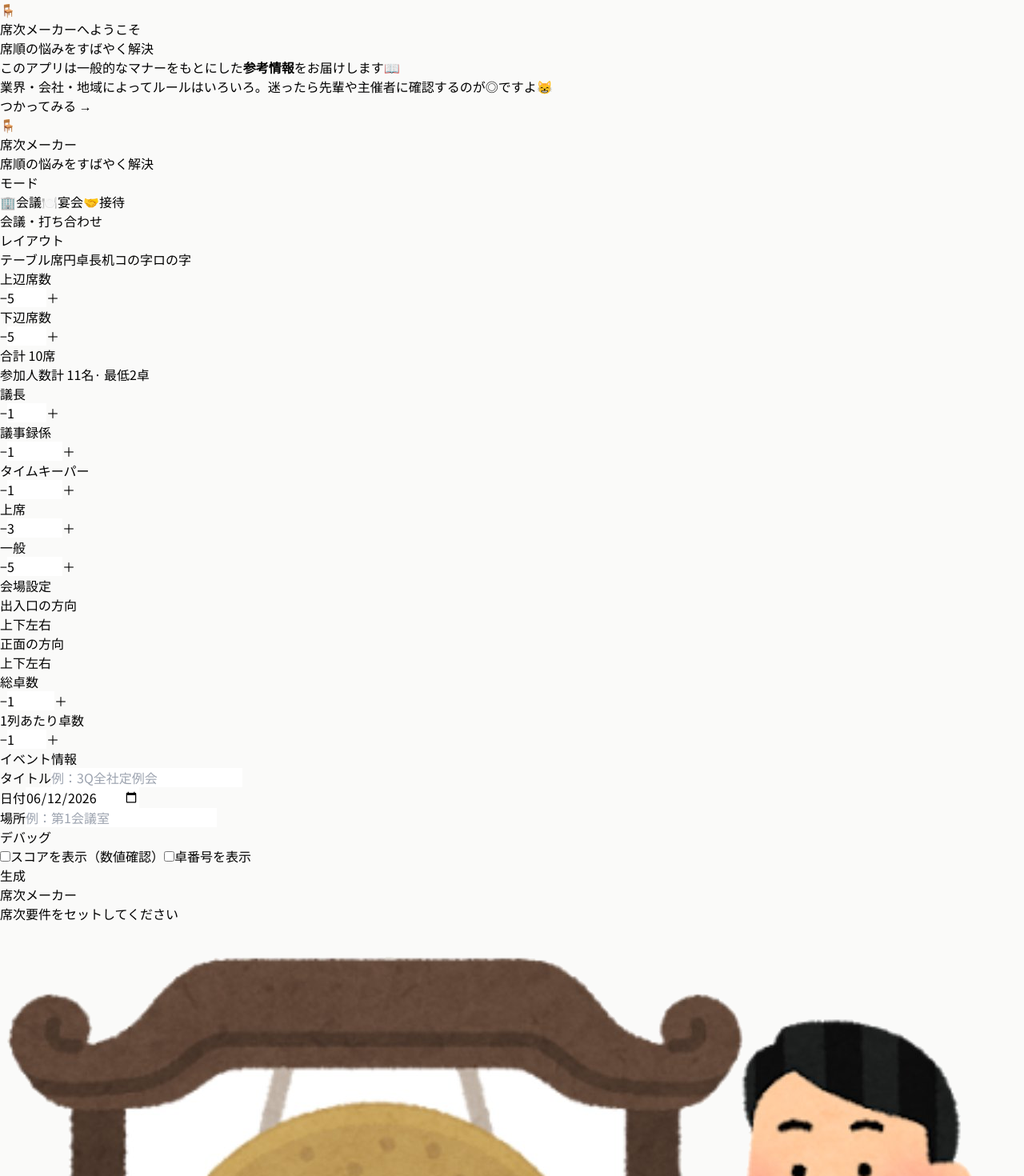
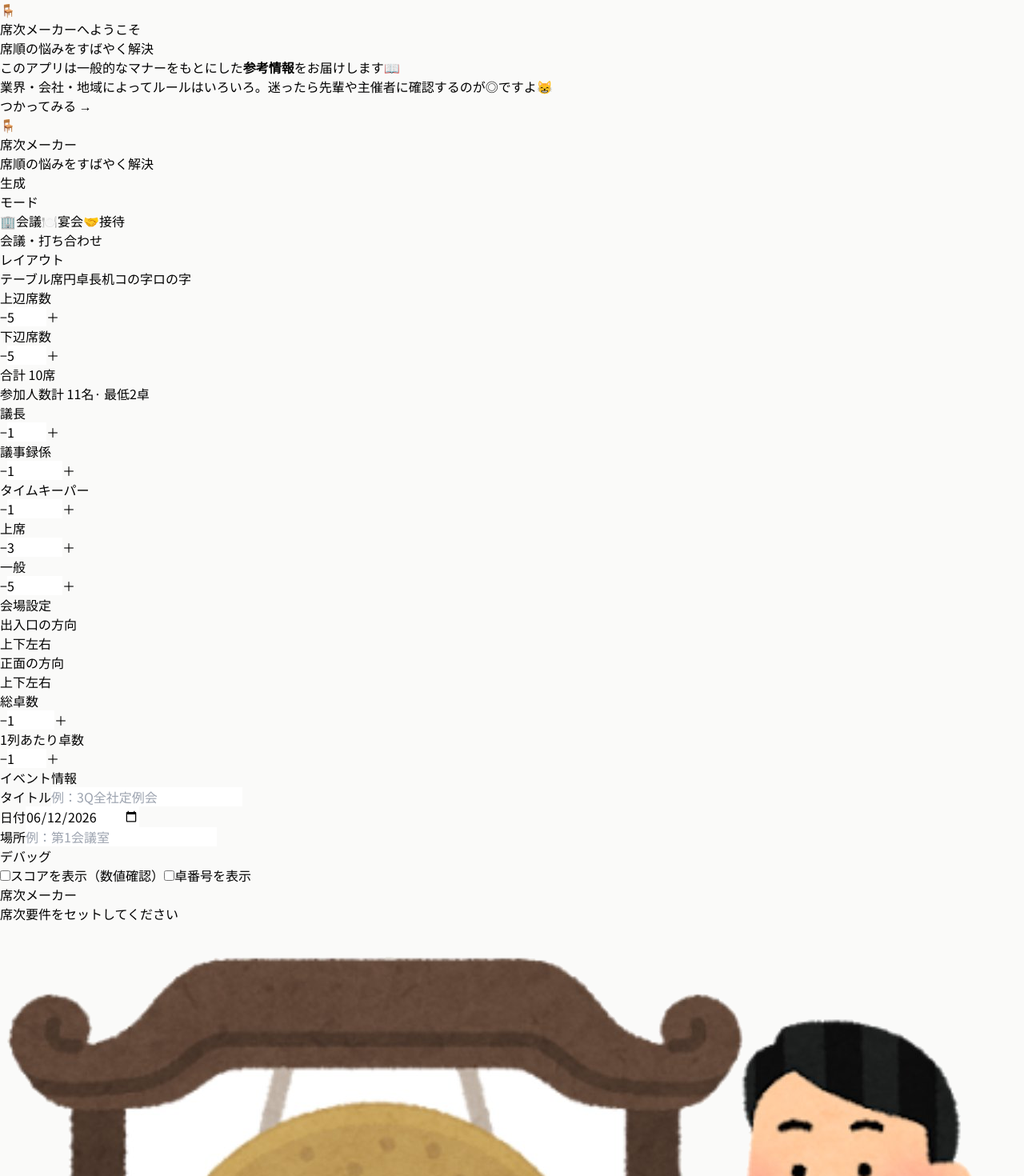
Before and after one commit to shiozyakelovenamana-cloud/sekiji-maker, a React (Vite) app: page / in a window 1280 px wide. Shown: the top 1470 px of the page at 80% size. Built offline with nearby package versions, Linux system fonts and the light colour scheme.

Commit message:
Refactor action buttons in ControlPanel component
Moved action buttons to a new position within the component.

```diff
--- a/src/components/ControlPanel.tsx
+++ b/src/components/ControlPanel.tsx
@@ -203,6 +203,19 @@ export function ControlPanel({
   return (
     <div className="flex flex-col gap-3 h-full overflow-y-auto pr-1 pb-2">
 
+      {/* 生成ボタン（最上部） */}
+      <div className="space-y-2 pt-1">
+        <button onClick={onGenerate}
+          className="w-full bg-amber-500 hover:bg-amber-600 active:bg-amber-700 text-white font-bold py-3 rounded-2xl transition-colors shadow-sm text-base">
+          生成
+        </button>
+        {hasResult && (
+          <button onClick={onExport}
+            className="w-full bg-stone-700 hover:bg-stone-800 text-white font-semibold py-2.5 rounded-2xl transition-colors text-sm">
+            PNG で保存 📥
+          </button>
+        )}
+      </div>
       {/* シーン選択 */}
       <div className={sc}>
         <div className={stc}>モード</div>
@@ -346,20 +359,6 @@ export function ControlPanel({
           {errors.map((e, i) => <p key={i} className="text-xs text-red-500">{e}</p>)}
         </div>
       )}
-
-      {/* アクションボタン */}
-      <div className="space-y-2 pt-1 pb-4">
-        <button onClick={onGenerate}
-          className="w-full bg-amber-500 hover:bg-amber-600 active:bg-amber-700 text-white font-bold py-3 rounded-2xl transition-colors shadow-sm text-base">
-          生成
-        </button>
-        {hasResult && (
-          <button onClick={onExport}
-            className="w-full bg-stone-700 hover:bg-stone-800 text-white font-semibold py-2.5 rounded-2xl transition-colors text-sm">
-            PNG で保存 📥
-          </button>
-        )}
-      </div>
     </div>
   );
 }
```
